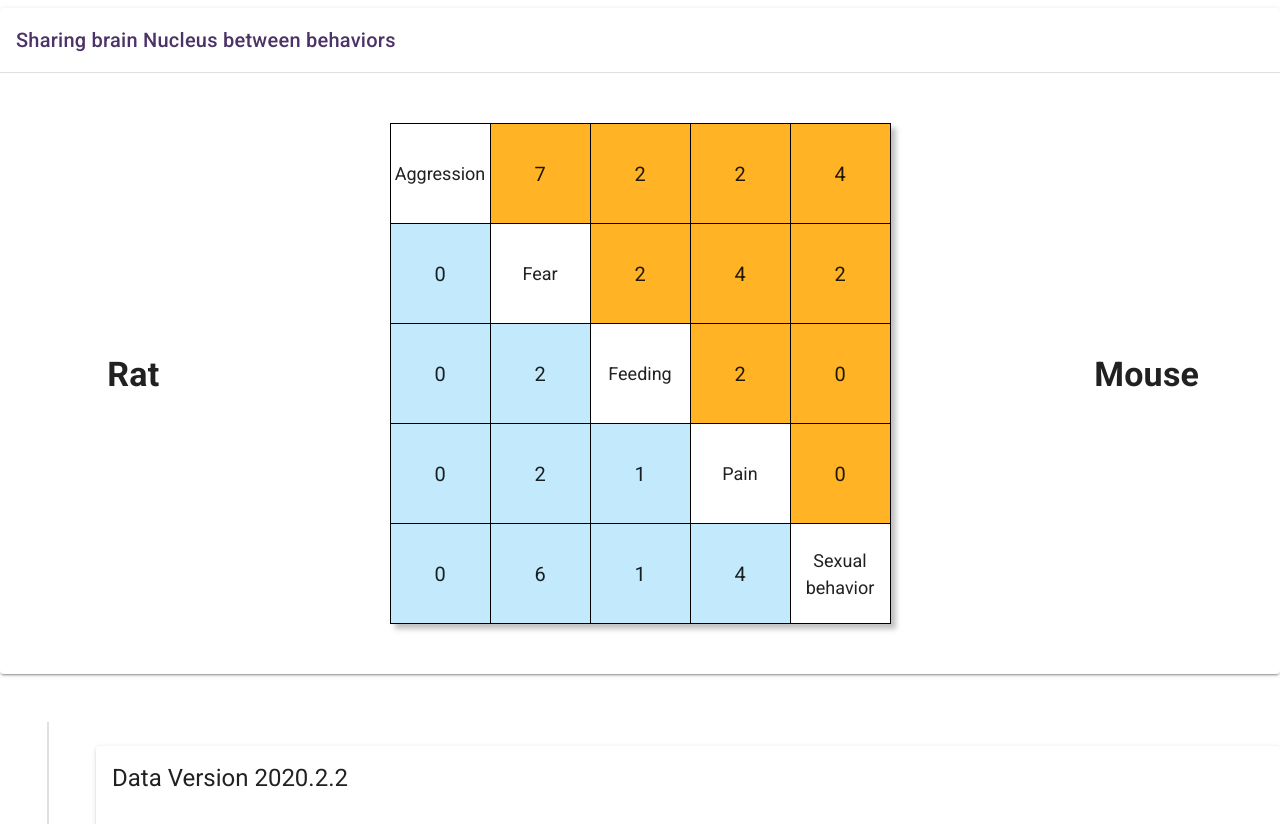
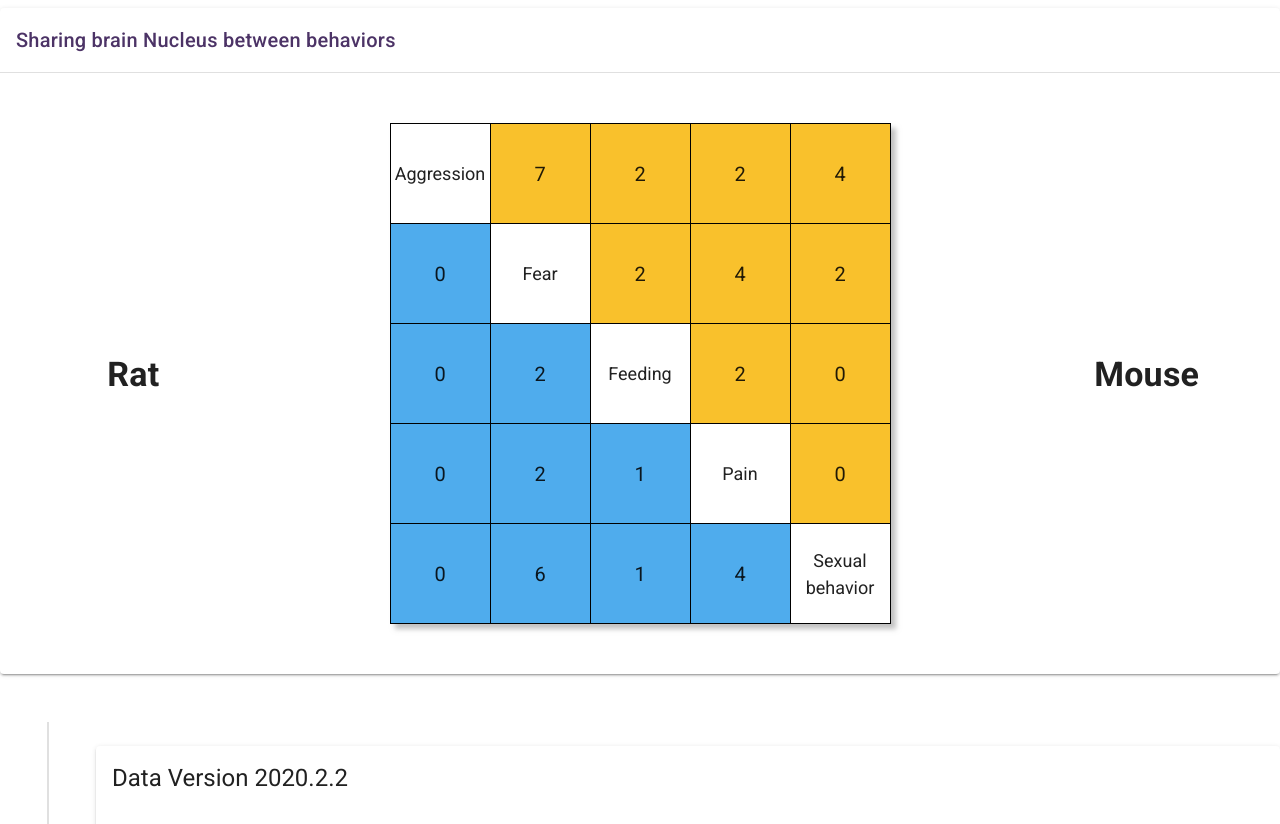
Before and after one commit to wenjie1991/cfosdb, a Vue app in the folder frontend/: page / in a window 1280 px wide. Shown: the part 700-1524 px from the top of the page. Built offline with nearby package versions, Linux system fonts and the light colour scheme.

Commit message:
perf: color style

```diff
--- a/frontend/src/pages/index.vue
+++ b/frontend/src/pages/index.vue
@@ -126,19 +126,19 @@ export default {
         font-size: 18px;
     }
     .activeRat {
-        background-color: #ffa600da;
+        background-color: rgb(249, 193, 44);
         cursor: pointer;
         font-size: 20px;
         &:hover {
-            opacity: 0.5;
+            opacity: 0.8;
         }
     }
     .active {
-        background-color: #7ed0f879;
+        background-color: rgb(79, 172, 237);
         cursor: pointer;
         font-size: 20px;
         &:hover {
-            opacity: 0.5;
+            opacity: 0.8;
         }
     }
 }
```
